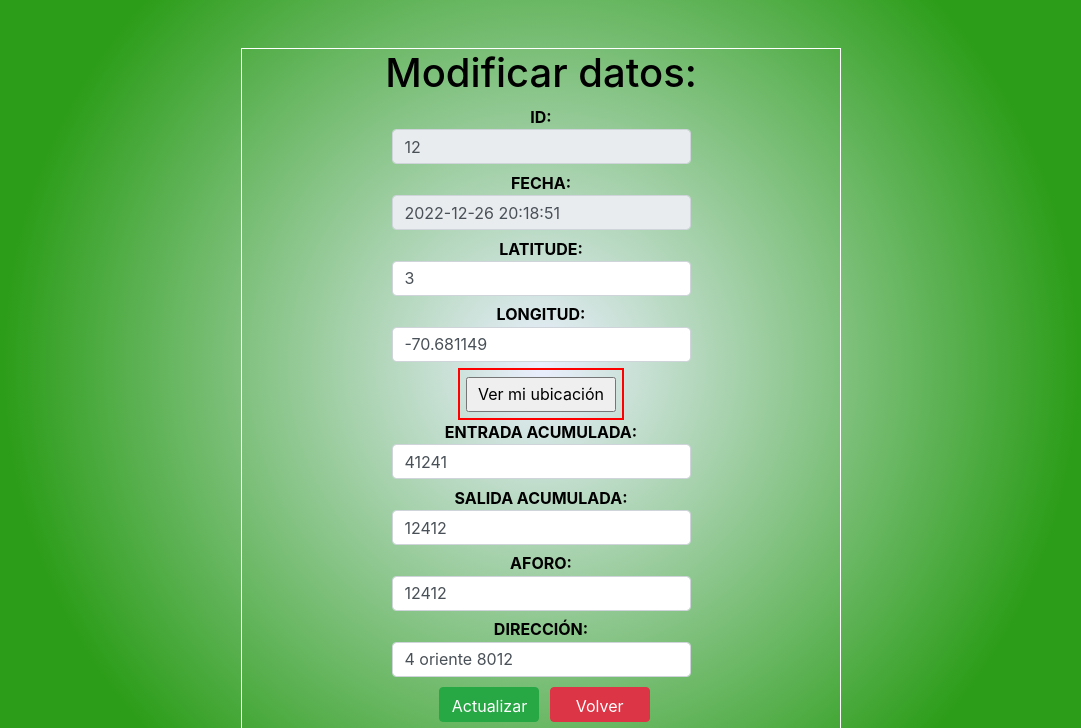
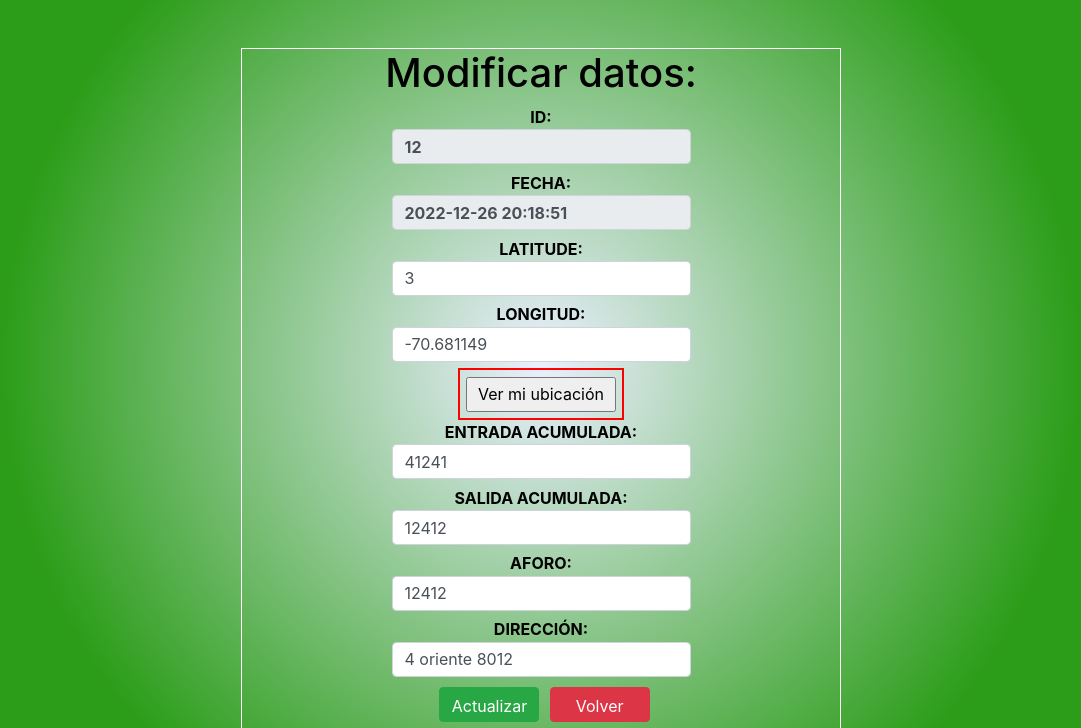
Before and after one commit to youscmk/crud, a PHP site: page /actualizar.php?id=12 in a window 1280 px wide. Shown: the top 728 px of the page, without its empty margins (99-1180 px from the left). Run offline with PHP 8.4, Linux system fonts and the light colour scheme; data comes from the database, SQL or seed files in the repository.

Commit message:
commit i

```diff
--- a/actualizar.php
+++ b/actualizar.php
@@ -75,9 +75,13 @@ if (isset($_POST['AHHHH'])) {
             background-repeat: repeat;
 
         }
-        #map{
+
+        #map {
             border: 2px double;
             color: red;
+        }
+        #id_usuario, #fecha{
+            font-weight: bold;
         }
     </style>
     <title>Actualizar</title>
@@ -90,9 +94,9 @@ if (isset($_POST['AHHHH'])) {
         <form class="form" action="actualizar.php?id=<?php echo $fila['id_usuario'] ?>" method="POST">
             <h1 style="text-align: center;color: black;">Modificar datos:</h1>
             <label style="color: black;"><b>ID:</b></label>
-            <input type="number" class="form-control mb" name="id_usuario" readonly="readonly" value="<?php echo $fila['id_usuario']; ?>">
+            <input type="number" class="form-control mb" name="id_usuario" id="id_usuario" readonly="readonly" value="<?php echo $fila['id_usuario']; ?>">
             <label style="color: black;"><b>FECHA:</b></label>
-            <input type="datetime" class="form-control mb" name="fecha" readonly="readonly" value="<?php echo $fila['fecha']; ?>">
+            <input type="datetime" class="form-control mb" name="fecha" id="fecha" readonly="readonly" value="<?php echo $fila['fecha']; ?>">
             <label style="color: black;"><b>LATITUDE:</b></label>
             <input type="text" class="form-control mb" name="latitude" value="<?php echo $fila['latitude']; ?>">
             <label style="color: black;"><b>LONGITUD:</b></label>
```
Also changed, not shown: index.php (+7 -4 lines), iconos/basura.png (added), iconos/editar.png (added), iconos/eliminar.png (added).
